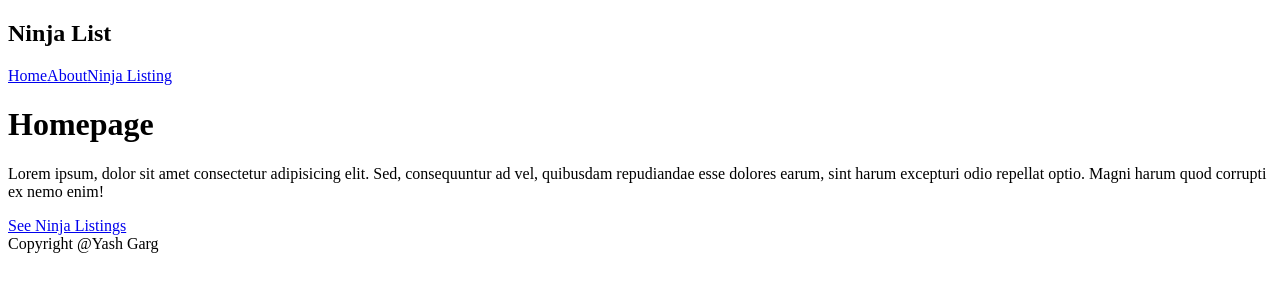
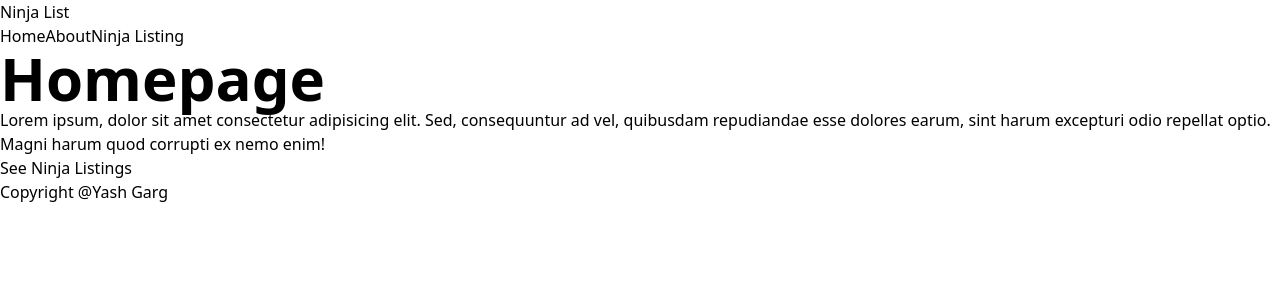
Before and after one commit to thisisyashgarg/first-nextjs-project, a Next.js app: page / in a window 1280 px wide. Shown: the top 300 px of the page. Built offline with nearby package versions, Linux system fonts and the light colour scheme.

Commit message:
configured tailwind css

```diff
--- a/src/pages/_app.tsx
+++ b/src/pages/_app.tsx
@@ -1,5 +1,6 @@
 import Layout from "@/components/Layout";
 import type { AppProps } from "next/app";
+import "../styles/globals.css";
 
 export default function MyApp({ Component, pageProps }: AppProps) {
   return (
--- a/src/pages/index.tsx
+++ b/src/pages/index.tsx
@@ -1,5 +1,3 @@
-import Footer from "@/components/Footer";
-import Navbar from "@/components/Navbar";
 import { Inter } from "next/font/google";
 import Link from "next/link";
 
@@ -8,7 +6,7 @@ const inter = Inter({ subsets: ["latin"] });
 export default function Home() {
   return (
     <div>
-      <h1 className="text-red text-6xl">Homepage</h1>
+      <h1 className="font-bold text-6xl">Homepage</h1>
       <p>
         Lorem ipsum, dolor sit amet consectetur adipisicing elit. Sed,
         consequuntur ad vel, quibusdam repudiandae esse dolores earum, sint
```
